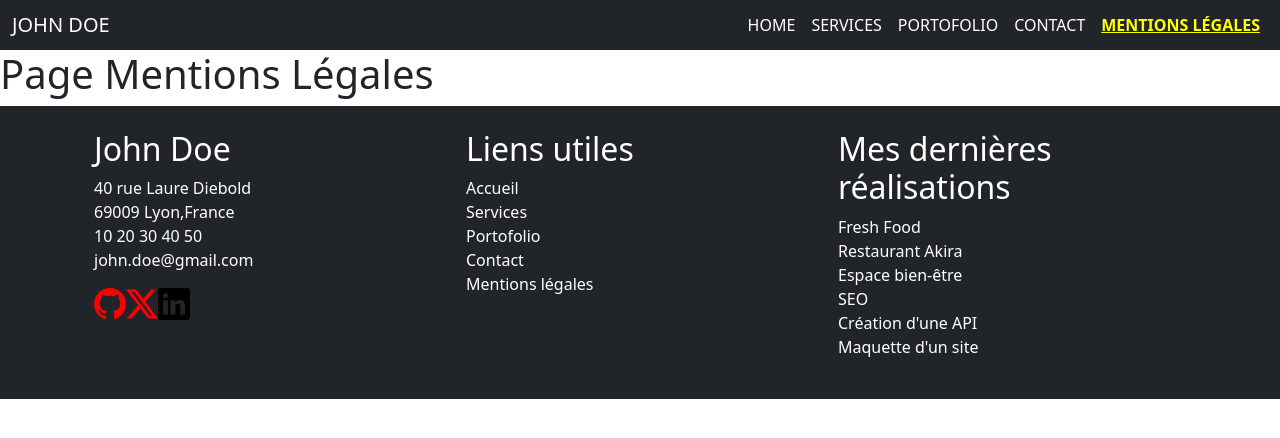
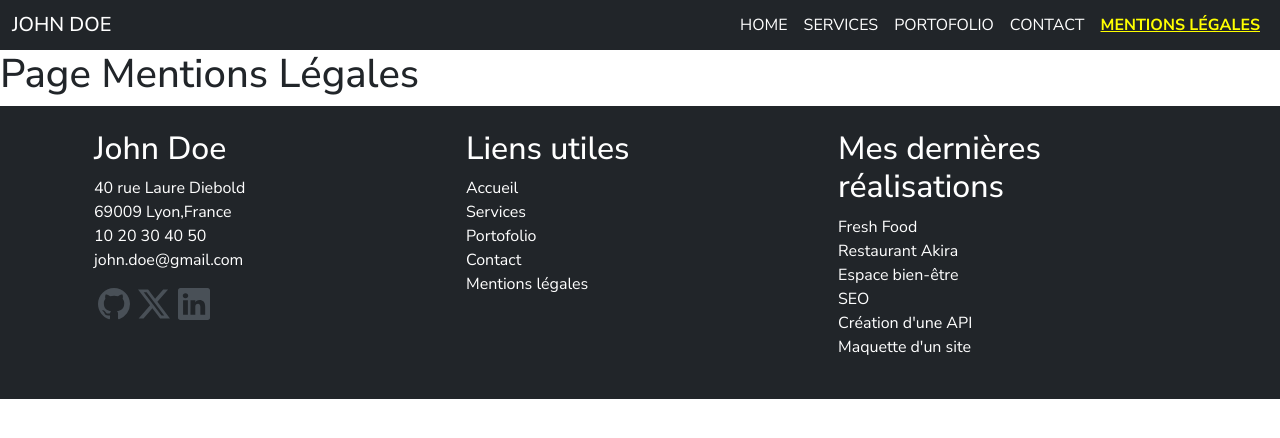
Before and after one commit to CL4P-TP-afk/Devoir_Creez_portfolio_React, a React (Vite) app in the folder app/: page /mentionslegales in a window 1280 px wide. Shown: the top 438 px of the page. Built offline with nearby package versions, Linux system fonts and the light colour scheme.

Commit message:
problem couleur icones resolu , mise en place de la police , footer fini

```diff
--- a/app/index.css
+++ b/app/index.css
@@ -0,0 +1,5 @@
+@import url('https://fonts.googleapis.com/css2?family=Nunito+Sans:ital,opsz,wght@0,6..12,200..1000;1,6..12,200..1000&display=swap');
+
+*{
+    font-family: "Nunito Sans", sans-serif ;
+}
--- a/app/package.json
+++ b/app/package.json
@@ -10,6 +10,7 @@
     "preview": "vite preview"
   },
   "dependencies": {
+    "bootstrap-icons": "^1.11.3",
     "react": "^19.0.0",
     "react-dom": "^19.0.0",
     "react-router-dom": "^7.2.0"
--- a/app/src/components/Footer.jsx
+++ b/app/src/components/Footer.jsx
@@ -4,44 +4,85 @@ import "./links-styles.css";
 const Lien = (props) => {
   return (
     <li>
-      <Link
-        to={props.page}
-        className="text-white footer-lien"
-      >
+      <Link to={props.page} className="text-white footer-lien">
         {props.lien}
       </Link>
     </li>
   );
 };
 
-
 const Foot = () => {
   return (
     <>
-      <footer className="bg-dark text-white">
+      <footer className="bg-dark ">
         <div className="container p-4">
           <div className="row">
-
-            <div className="col-lg-4 col-md-4 mb-4 mb-md-0 text-start">
-              <h2 className="">John Doe</h2>
-              <address>
+            <div className="col-lg-4 col-md-4 mb-4 mb-md-0 text-start ">
+              <h2 className="text-white">John Doe</h2>
+              <address className="text-white">
                 40 rue Laure Diebold <br></br>
                 69009 Lyon,France<br></br>
-                <Link rel="nofollow" to="tel: 1020304050" className="text-decoration-none text-white">10 20 30 40 50</Link><br></br>
-                <Link rel="nofollow" to="mailto: john.doe@gmail.com" className="text-decoration-none text-white">john.doe@gmail.com</Link><br></br>
+                <Link
+                  rel="nofollow"
+                  to="tel: 1020304050"
+                  className="text-decoration-none text-white"
+                >
+                  10 20 30 40 50
+                </Link>
+                <br></br>
+                <Link
+                  rel="nofollow"
+                  to="mailto: john.doe@gmail.com"
+                  className="text-decoration-none text-white"
+                >
+                  john.doe@gmail.com
+                </Link>
+                <br></br>
               </address>
-              <svg xmlns="http://www.w3.org/2000/svg" width="32" height="32" fill="red" class="bi bi-github" viewBox="0 0 16 16">
-              <path d="M8 0C3.58 0 0 3.58 0 8c0 3.54 2.29 6.53 5.47 7.59.4.07.55-.17.55-.38 0-.19-.01-.82-.01-1.49-2.01.37-2.53-.49-2.69-.94-.09-.23-.48-.94-.82-1.13-.28-.15-.68-.52-.01-.53.63-.01 1.08.58 1.23.82.72 1.21 1.87.87 2.33.66.07-.52.28-.87.51-1.07-1.78-.2-3.64-.89-3.64-3.95 0-.87.31-1.59.82-2.15-.08-.2-.36-1.02.08-2.12 0 0 .67-.21 2.2.82.64-.18 1.32-.27 2-.27s1.36.09 2 .27c1.53-1.04 2.2-.82 2.2-.82.44 1.1.16 1.92.08 2.12.51.56.82 1.27.82 2.15 0 3.07-1.87 3.75-3.65 3.95.29.25.54.73.54 1.48 0 1.07-.01 1.93-.01 2.2 0 .21.15.46.55.38A8.01 8.01 0 0 0 16 8c0-4.42-3.58-8-8-8"/>
-              </svg>
-              <svg xmlns="http://www.w3.org/2000/svg" width="32" height="32" fill="red" class="bi bi-twitter-x" viewBox="0 0 16 16">
-              <path d="M12.6.75h2.454l-5.36 6.142L16 15.25h-4.937l-3.867-5.07-4.425 5.07H.316l5.733-6.57L0 .75h5.063l3.495 4.633L12.601.75Zm-.86 13.028h1.36L4.323 2.145H2.865z"/>
-              </svg>
-              <svg xmlns="http://www.w3.org/2000/svg" width="32" height="32" fill="" class="bi bi-linkedin" viewBox="0 0 16 16">
-              <path d="M0 1.146C0 .513.526 0 1.175 0h13.65C15.474 0 16 .513 16 1.146v13.708c0 .633-.526 1.146-1.175 1.146H1.175C.526 16 0 15.487 0 14.854zm4.943 12.248V6.169H2.542v7.225zm-1.2-8.212c.837 0 1.358-.554 1.358-1.248-.015-.709-.52-1.248-1.342-1.248S2.4 3.226 2.4 3.934c0 .694.521 1.248 1.327 1.248zm4.908 8.212V9.359c0-.216.016-.432.08-.586.173-.431.568-.878 1.232-.878.869 0 1.216.662 1.216 1.634v3.865h2.401V9.25c0-2.22-1.184-3.252-2.764-3.252-1.274 0-1.845.7-2.165 1.193v.025h-.016l.016-.025V6.169h-2.4c.03.678 0 7.225 0 7.225z"/>
-              </svg>
+              <Link rel="nofollow" to="https://github.com/" target="_blank" className="p-1">
+                <svg
+                  xmlns="http://www.w3.org/2000/svg"
+                  width="32"
+                  height="32"
+                  fill="currentColor"
+                  className="bi bi-github social"
+                  viewBox="0 0 16 16"
+                >
+                  <path d="M8 0C3.58 0 0 3.58 0 8c0 3.54 2.29 6.53 5.47 7.59.4.07.55-.17.55-.38 0-.19-.01-.82-.01-1.49-2.01.37-2.53-.49-2.69-.94-.09-.23-.48-.94-.82-1.13-.28-.15-.68-.52-.01-.53.63-.01 1.08.58 1.23.82.72 1.21 1.87.87 2.33.66.07-.52.28-.87.51-1.07-1.78-.2-3.64-.89-3.64-3.95 0-.87.31-1.59.82-2.15-.08-.2-.36-1.02.08-2.12 0 0 .67-.21 2.2.82.64-.18 1.32-.27 2-.27s1.36.09 2 .27c1.53-1.04 2.2-.82 2.2-.82.44 1.1.16 1.92.08 2.12.51.56.82 1.27.82 2.15 0 3.07-1.87 3.75-3.65 3.95.29.25.54.73.54 1.48 0 1.07-.01 1.93-.01 2.2 0 .21.15.46.55.38A8.01 8.01 0 0 0 16 8c0-4.42-3.58-8-8-8" />
+                </svg>
+              </Link>
+              <Link rel="nofollow" to="https://x.com/?lang=fr" target="_blank" className="p-1">
+                <svg
+                  xmlns="http://www.w3.org/2000/svg"
+                  width="32"
+                  height="32"
+                  fill="currentColor"
+                  className="bi bi-twitter-x social"
+                  viewBox="0 0 16 16"
+                >
+                  <path d="M12.6.75h2.454l-5.36 6.142L16 15.25h-4.937l-3.867-5.07-4.425 5.07H.316l5.733-6.57L0 .75h5.063l3.495 4.633L12.601.75Zm-.86 13.028h1.36L4.323 2.145H2.865z" />
+                </svg>
+              </Link>
+              <Link
+                rel="nofollow"
+                to="https://www.linkedin.com/"
+                target="_blank"
+                className="p-1"
+              >
+                <svg
+                  xmlns="http://www.w3.org/2000/svg"
+                  width="32"
+                  height="32"
+                  fill="currentColor"
+                  className="bi bi-linkedin social"
+                  viewBox="0 0 16 16"
+                >
+                  <path d="M0 1.146C0 .513.526 0 1.175 0h13.65C15.474 0 16 .513 16 1.146v13.708c0 .633-.526 1.146-1.175 1.146H1.175C.526 16 0 15.487 0 14.854zm4.943 12.248V6.169H2.542v7.225zm-1.2-8.212c.837 0 1.358-.554 1.358-1.248-.015-.709-.52-1.248-1.342-1.248S2.4 3.226 2.4 3.934c0 .694.521 1.248 1.327 1.248zm4.908 8.212V9.359c0-.216.016-.432.08-.586.173-.431.568-.878 1.232-.878.869 0 1.216.662 1.216 1.634v3.865h2.401V9.25c0-2.22-1.184-3.252-2.764-3.252-1.274 0-1.845.7-2.165 1.193v.025h-.016l.016-.025V6.169h-2.4c.03.678 0 7.225 0 7.225z" />
+                </svg>
+              </Link>
             </div>
 
-            <div className="col-lg-4 col-md-4 mb-4 mb-md-0 ">
+            <div className="col-lg-4 col-md-4 mb-4 mb-md-0 text-white">
               <h2 className="">Liens utiles</h2>
               <ul className="list-unstyled mb-0 ">
                 <Lien lien="Accueil" page="/" />
@@ -52,7 +93,7 @@ const Foot = () => {
               </ul>
             </div>
 
-            <div className="col-lg-4 col-md-4 mb-4 mb-md-0">
+            <div className="col-lg-4 col-md-4 mb-4 mb-md-0 text-white">
               <h2 className=" ">Mes dernières réalisations</h2>
               <ul className="list-unstyled">
                 <Lien lien="Fresh Food" page="/portfolio" />
@@ -63,7 +104,6 @@ const Foot = () => {
                 <Lien lien="Maquette d'un site" page="/portfolio" />
               </ul>
             </div>
-
           </div>
         </div>
       </footer>
--- a/app/src/components/links-styles.css
+++ b/app/src/components/links-styles.css
@@ -15,3 +15,13 @@
 .footer-lien:hover {
     font-weight: bold;
 }
+
+.social {
+
+    fill: #495057;
+}
+
+.social:hover {
+    fill: white;
+    filter: brightness(1.75);
+}
```
Also changed, not shown: 1 other file (tests, documents, lock files or other folders).
